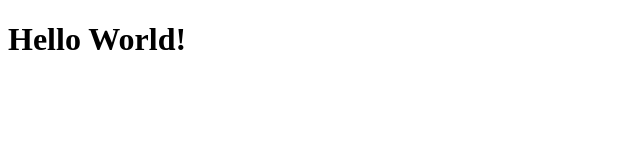
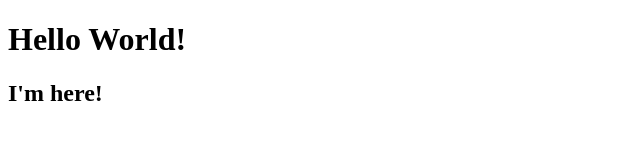
Before and after one commit to AlexHolad/gitest, a plain HTML site: page index.html in a window 1280 px wide. Shown: the whole page, without its empty margins (0-640 px from the left). Drawn offline with Linux system fonts and the light colour scheme.

Commit message:
work save

```diff
--- a/index.html
+++ b/index.html
@@ -5,6 +5,7 @@
     <meta name="viewport" content="width=device-width, initial-scale=1.0">
     <title>Git test</title>
     <h1>Hello World!</h1>
+    <h2>I'm here!</h2>
 </head>
 <body>
 
```
